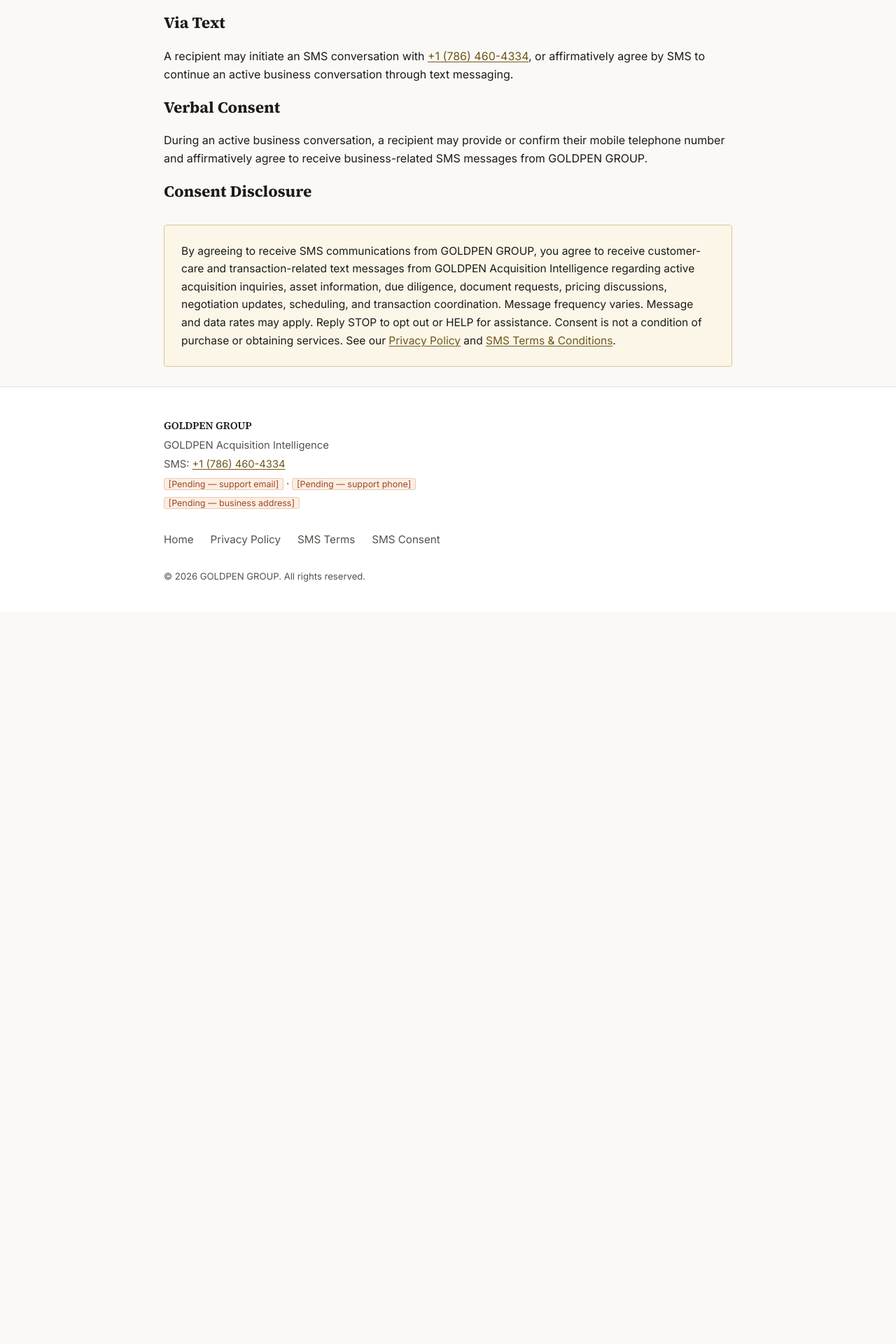
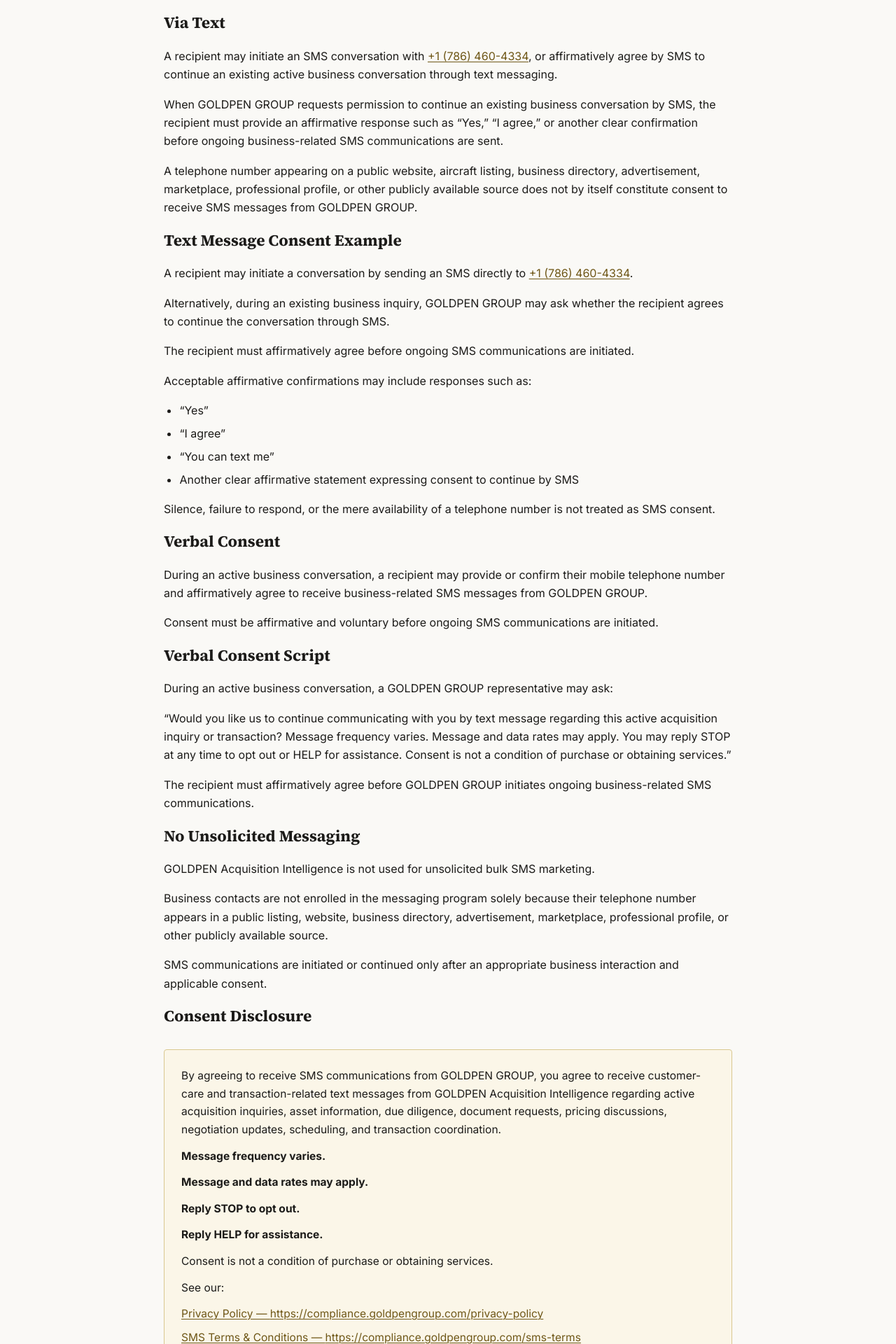
Before and after one commit to goldpenrealty-commits/goldpen-compliance-site, a Next.js app: page /sms-consent in a window 1280 px wide. Shown: the part 480-2400 px from the top of the page at 70% size. Before the commit the page ends 1355 px from the top, so only its background shows below. Built offline with nearby package versions, Linux system fonts and the light colour scheme.

Commit message:
A2P 10DLC hardening: expanded consent language, branded resource links, bold disclosures, START opt-in

```diff
--- a/src/app/globals.css
+++ b/src/app/globals.css
@@ -226,7 +226,25 @@
 }
 
 .disclosure-box p {
-  margin: 0;
+  margin: 0 0 0.75rem;
+}
+
+.disclosure-box p:last-of-type {
+  margin-bottom: 0;
+}
+
+.resource-links {
+  list-style: none;
+  margin: 0.75rem 0 0;
+  padding: 0;
+}
+
+.resource-links li {
+  margin-bottom: 0.5rem;
+}
+
+.resource-links a {
+  word-break: break-word;
 }
 
 /* Pending field marker */
--- a/src/app/sms-consent/page.tsx
+++ b/src/app/sms-consent/page.tsx
@@ -32,7 +32,44 @@
         <p>
           A recipient may initiate an SMS conversation with{" "}
           <a href={`tel:${brand.smsNumberTel}`}>{brand.smsNumberDisplay}</a>, or affirmatively
-          agree by SMS to continue an active business conversation through text messaging.
+          agree by SMS to continue an existing active business conversation through text
+          messaging.
+        </p>
+        <p>
+          When {brand.publicBrandName} requests permission to continue an existing business
+          conversation by SMS, the recipient must provide an affirmative response such as
+          &ldquo;Yes,&rdquo; &ldquo;I agree,&rdquo; or another clear confirmation before ongoing
+          business-related SMS communications are sent.
+        </p>
+        <p>
+          A telephone number appearing on a public website, aircraft listing, business directory,
+          advertisement, marketplace, professional profile, or other publicly available source
+          does not by itself constitute consent to receive SMS messages from{" "}
+          {brand.publicBrandName}.
+        </p>
+      </section>
+
+      <section>
+        <h2>Text Message Consent Example</h2>
+        <p>
+          A recipient may initiate a conversation by sending an SMS directly to{" "}
+          <a href={`tel:${brand.smsNumberTel}`}>{brand.smsNumberDisplay}</a>.
+        </p>
+        <p>
+          Alternatively, during an existing business inquiry, {brand.publicBrandName} may ask
+          whether the recipient agrees to continue the conversation through SMS.
+        </p>
+        <p>The recipient must affirmatively agree before ongoing SMS communications are initiated.</p>
+        <p>Acceptable affirmative confirmations may include responses such as:</p>
+        <ul>
+          <li>&ldquo;Yes&rdquo;</li>
+          <li>&ldquo;I agree&rdquo;</li>
+          <li>&ldquo;You can text me&rdquo;</li>
+          <li>Another clear affirmative statement expressing consent to continue by SMS</li>
+        </ul>
+        <p>
+          Silence, failure to respond, or the mere availability of a telephone number is not
+          treated as SMS consent.
         </p>
       </section>
 
@@ -43,6 +80,33 @@
           telephone number and affirmatively agree to receive business-related SMS messages from{" "}
           {brand.publicBrandName}.
         </p>
+        <p>Consent must be affirmative and voluntary before ongoing SMS communications are initiated.</p>
+      </section>
+
+      <section>
+        <h2>Verbal Consent Script</h2>
+        <p>During an active business conversation, a {brand.publicBrandName} representative may ask:</p>
+        <p>
+          &ldquo;Would you like us to continue communicating with you by text message regarding
+          this active acquisition inquiry or transaction? Message frequency varies. Message and
+          data rates may apply. You may reply STOP at any time to opt out or HELP for assistance.
+          Consent is not a condition of purchase or obtaining services.&rdquo;
+        </p>
+        <p>
+          The recipient must affirmatively agree before {brand.publicBrandName} initiates ongoing
+          business-related SMS communications.
+        </p>
+      </section>
+
+      <section>
+        <h2>No Unsolicited Messaging</h2>
+        <p>{brand.programName} is not used for unsolicited bulk SMS marketing.</p>
+        <p>
+          Business contacts are not enrolled in the messaging program solely because their
+          telephone number appears in a public listing, website, business directory,
+          advertisement, marketplace, professional profile, or other publicly available source.
+        </p>
+        <p>SMS communications are initiated or continued only after an appropriate business interaction and applicable consent.</p>
       </section>
 
       <section>
--- a/src/components/ConsentDisclosure.tsx
+++ b/src/components/ConsentDisclosure.tsx
@@ -9,11 +9,30 @@
         receive customer-care and transaction-related text messages from {brand.programName}{" "}
         regarding active acquisition inquiries, asset information, due diligence, document
         requests, pricing discussions, negotiation updates, scheduling, and transaction
-        coordination. Message frequency varies. Message and data rates may apply. Reply STOP to
-        opt out or HELP for assistance. Consent is not a condition of purchase or obtaining
-        services. See our <Link href="/privacy-policy">Privacy Policy</Link> and{" "}
-        <Link href="/sms-terms">SMS Terms &amp; Conditions</Link>.
+        coordination.
       </p>
+      <p>
+        <strong>Message frequency varies.</strong>
+      </p>
+      <p>
+        <strong>Message and data rates may apply.</strong>
+      </p>
+      <p>
+        <strong>Reply STOP to opt out.</strong>
+      </p>
+      <p>
+        <strong>Reply HELP for assistance.</strong>
+      </p>
+      <p>Consent is not a condition of purchase or obtaining services.</p>
+      <p>See our:</p>
+      <ul className="resource-links">
+        <li>
+          <Link href="/privacy-policy">Privacy Policy — {brand.productionUrl}/privacy-policy</Link>
+        </li>
+        <li>
+          <Link href="/sms-terms">SMS Terms &amp; Conditions — {brand.productionUrl}/sms-terms</Link>
+        </li>
+      </ul>
     </aside>
   );
 }
```
Also changed, not shown: src/app/privacy-policy/page.tsx (+42 -11 lines), src/app/sms-terms/page.tsx (+36 -11 lines), 1 other file (tests, documents, lock files or other folders).
